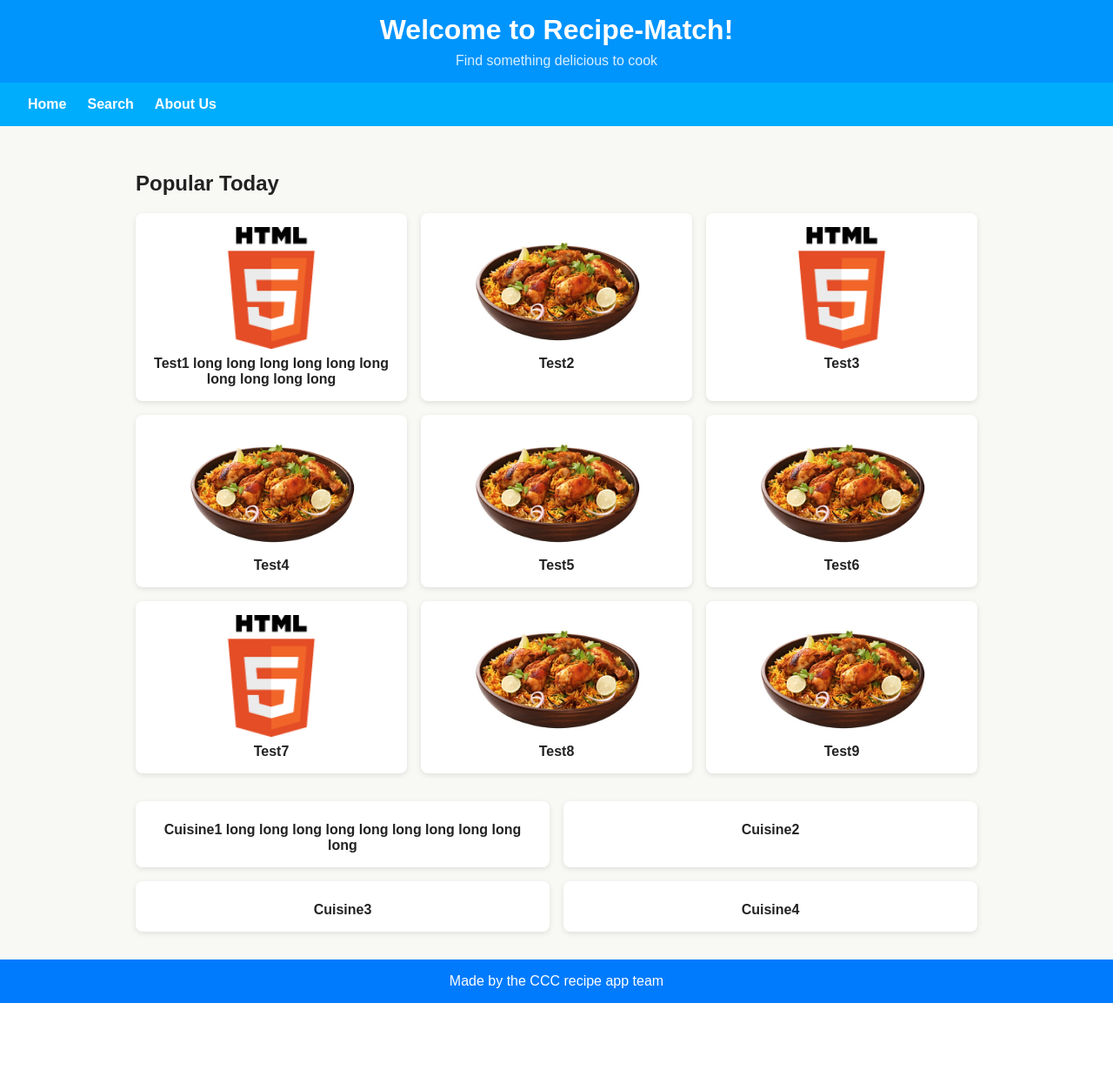
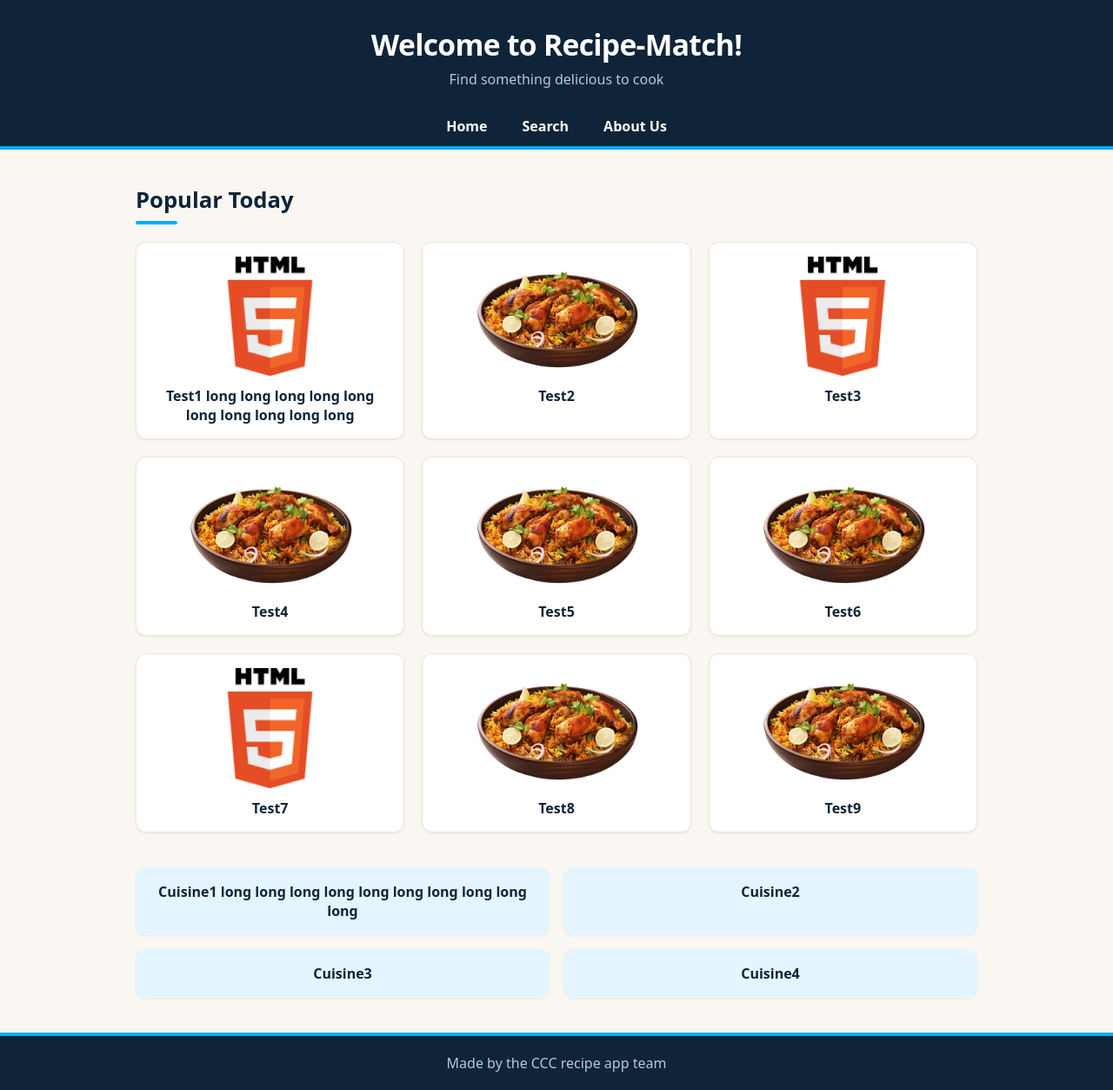
Before and after one commit to wyguy27/Recipe-Match, a Django app: page / in a window 1280 px wide. Shown: the whole page at 87% size. Before the commit the page ends 1153 px from the top, so only its background shows below. Run offline with Django 5.2, Linux system fonts and the light colour scheme.

Commit message:
restyle template and add hover animation

```diff
--- a/recipes/static/recipes/style.css
+++ b/recipes/static/recipes/style.css
@@ -1,85 +1,127 @@
-.site-header {
-    background: #0094fd;
-    color: white;
-    text-align: center;
-    padding: 1rem;
-
-}
-
-.site-header h1 {
-    margin: 0;
-    font-size: 2rem;
-}
-
-.site-header p {
-  margin: 0.5rem 0 0;
-  opacity: 0.85;
+:root {
+  --brand: #00adfd;        /* coding club blue: accents, links, highlights */
+  --brand-dark: #0089c9;   /* hover / pressed state of the brand color */
+  --brand-tint: #e3f6ff;   /* very light wash of the brand color */
+  --ink: #0f2438;          /* deep navy: header, footer, headings */
+  --ink-soft: #5b6b7a;     /* secondary text */
+  --bg: #faf7f2;           /* warm cream page background */
+  --card: #ffffff;
+  --border: #ece6dc;
+  --radius: 12px;
+  --shadow: 0 1px 3px rgba(15, 36, 56, 0.08);
+  --shadow-hover: 0 8px 20px rgba(15, 36, 56, 0.14);
 }
 
 body {
-  font-family: Arial, sans-serif;
+  font-family: system-ui, -apple-system, "Segoe UI", Roboto, Arial, sans-serif;
   margin: 0;
   min-height: 100vh;
   display: flex;
   flex-direction: column;
-  background: #f8f9f5;
-  color: #222;
+  background: var(--bg);
+  color: var(--ink);
+}
+
+/* Header + nav */
+.site-header {
+  background: var(--ink);
+  color: white;
+  text-align: center;
+  padding: 1.75rem 1rem 1.25rem;
+}
+
+.site-header h1 {
+  margin: 0;
+  font-size: 2.1rem;
+  letter-spacing: -0.02em;
+}
+
+.site-header p {
+  margin: 0.4rem 0 0;
+  color: #b8c7d6;
 }
 
 .navbar {
-  background: #00adfd;
-  padding: 1rem 2rem;
+  background: var(--ink);
+  border-bottom: 4px solid var(--brand);
+  padding: 0 2rem;
 }
 
 .nav-links {
   list-style: none;
-  margin: 0;
+  margin: 0 auto;
   padding: 0;
   display: flex;
-  gap: 1.5rem;
+  justify-content: center;
+  gap: 0.5rem;
 }
 
 .nav-links a {
+  display: block;
+  padding: 0.75rem 1rem;
   color: white;
   text-decoration: none;
-  font-weight: bold;
+  font-weight: 600;
+  border-radius: 8px 8px 0 0;
+  transition: background 0.15s, color 0.15s;
 }
 
 .nav-links a:hover {
-  text-decoration: underline;
+  background: var(--brand);
+  color: var(--ink);
 }
 
+/* Page content */
 #content {
   flex: 1;
   max-width: 1000px;
   width: 100%;
-  margin: 2rem auto;
+  margin: 2.5rem auto;
   padding: 0 1rem;
   box-sizing: border-box;
 }
 
+#content h2 {
+  margin: 0 0 1.25rem;
+  font-size: 1.6rem;
+}
+
+/* Short bright-blue bar under section headings */
+#content h2::after {
+  content: "";
+  display: block;
+  width: 48px;
+  height: 4px;
+  margin-top: 0.4rem;
+  border-radius: 2px;
+  background: var(--brand);
+}
+
+/* Footer */
 footer {
-  background: #007bfd;
-  color: white;
+  background: var(--ink);
+  color: #b8c7d6;
   text-align: center;
-  padding: 1rem;
+  padding: 1.25rem 1rem;
+  border-top: 4px solid var(--brand);
 }
 
 footer p {
   margin: 0;
 }
 
+/* Grids */
 .recipe-grid {
   display: grid;
   grid-template-columns: repeat(3, 1fr);
-  gap: 1rem;
+  gap: 1.25rem;
 }
 
 .cuisine-grid {
   display: grid;
   grid-template-columns: repeat(2, 1fr);
   gap: 1rem;
-  margin-top: 2rem;
+  margin-top: 2.5rem;
 }
 
 /* Stack cards in a single column on phones */
@@ -90,12 +132,22 @@ footer p {
   }
 }
 
+/* Cards */
 .recipe-card,
 .cuisine-card {
-  background: white;
-  border-radius: 8px;
+  background: var(--card);
+  border: 1px solid var(--border);
+  border-radius: var(--radius);
   padding: 1rem;
-  box-shadow: 0 2px 6px rgba(0, 0, 0, 0.1);
+  box-shadow: var(--shadow);
+  transition: transform 0.15s, box-shadow 0.15s, border-color 0.15s;
+}
+
+.recipe-card:hover,
+a.cuisine-card:hover {
+  transform: translateY(-3px);
+  box-shadow: var(--shadow-hover);
+  border-color: var(--brand);
 }
 
 .recipe-card img {
@@ -103,13 +155,13 @@ footer p {
   width: 100%;
   aspect-ratio: 20 / 10;
   object-fit: contain;
-  border-radius: 4px;
+  border-radius: 8px;
   margin: 0 auto;
 }
 
 .recipe-card p {
-  margin: 0.5rem 0 0;
-  font-weight: bold;
+  margin: 0.75rem 0 0;
+  font-weight: 600;
   text-align: center;
 }
 
@@ -117,10 +169,8 @@ a.cuisine-card {
   display: block;
   color: inherit;
   text-decoration: none;
-}
-
-a.cuisine-card:hover {
-  box-shadow: 0 4px 12px rgba(0, 0, 0, 0.2);
+  background: var(--brand-tint);
+  border-color: transparent;
 }
 
 .cuisine-card img {
@@ -128,12 +178,12 @@ a.cuisine-card:hover {
   width: 100%;
   aspect-ratio: 16 / 9;
   object-fit: contain;
-  border-radius: 4px;
+  border-radius: 8px;
   margin: 0 auto;
 }
 
 .cuisine-card p {
-  margin: 0.5rem 0 0;
-  font-weight: bold;
+  margin: 0;
+  font-weight: 600;
   text-align: center;
 }
```
